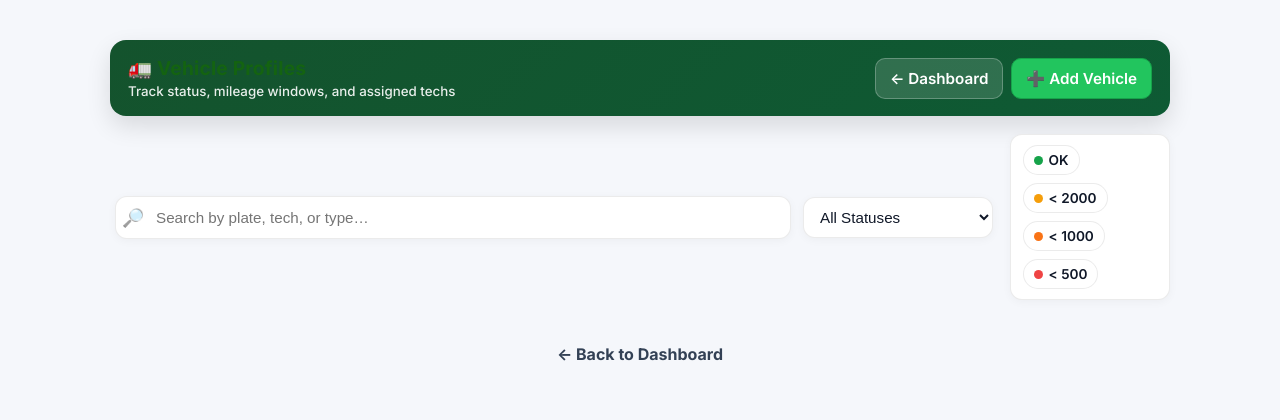
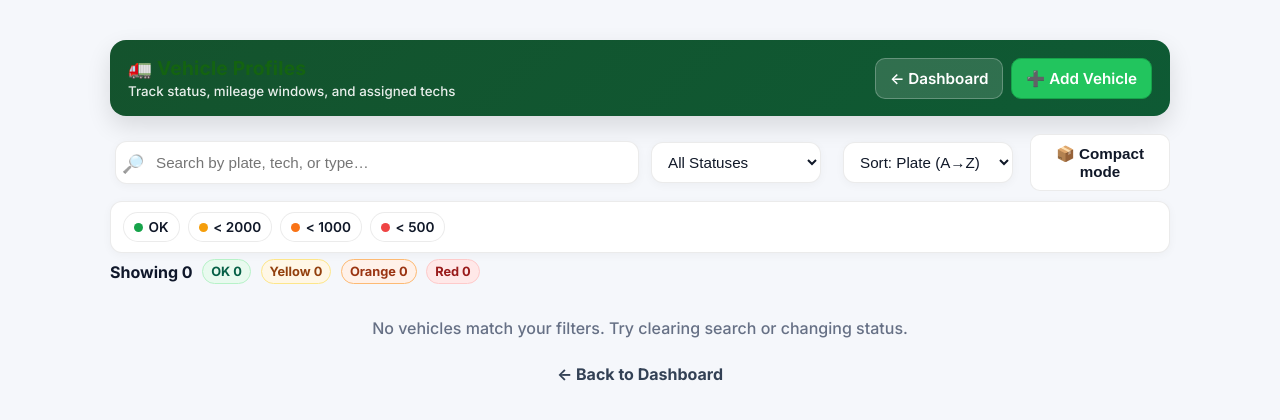
Before and after one commit to GoliathsS/palmcoast-inventory, a Flask app: page /vehicles in a window 1280 px wide. Shown: the top 420 px of the page. Run offline with Flask 3, Linux system fonts and the light colour scheme; data that the repository does not hold is empty; some libraries are stand-ins or nearby versions.

Commit message:
Update vehicles_list.html

```diff
--- a/templates/vehicles_list.html
+++ b/templates/vehicles_list.html
@@ -9,25 +9,12 @@
   <link rel="stylesheet" href="/static/style.css" />
   <style>
     :root{
-      --pc-bg:#f5f7fb;
-      --pc-card:#ffffff;
-      --pc-border:rgba(0,0,0,.08);
-      --pc-text:#101828;
-      --pc-muted:#667085;
-      --pc-green:#14532d;
+      --pc-bg:#f5f7fb; --pc-card:#ffffff; --pc-border:rgba(0,0,0,.08);
+      --pc-text:#101828; --pc-muted:#667085; --pc-green:#14532d;
 
-      /* status colors */
-      --ok:#16a34a;
-      --yellow:#f59e0b;
-      --orange:#f97316;
-      --red:#ef4444;
-
-      --tint-ok:#e9faef;
-      --tint-yellow:#fff7e6;
-      --tint-orange:#fff1e9;
-      --tint-red:#ffe8e8;
+      --ok:#16a34a; --yellow:#f59e0b; --orange:#f97316; --red:#ef4444;
+      --tint-ok:#e9faef; --tint-yellow:#fff7e6; --tint-orange:#fff1e9; --tint-red:#ffe8e8;
     }
-
     *{ box-sizing:border-box }
     html,body{ height:100% }
     body{
@@ -35,12 +22,10 @@
       font-family: "Inter", system-ui, -apple-system, Segoe UI, Roboto, Arial, sans-serif;
       color:var(--pc-text);
     }
-
     .container{ max-width:1100px; margin:0 auto; padding:20px; }
 
     /* Hero */
     .hero{
-      background:#0f3b25;
       background: linear-gradient(135deg, #14532d 0%, #0e5a34 100%);
       color:#fff; border-radius:16px; padding:16px 18px;
       display:flex; align-items:center; justify-content:space-between; gap:16px;
@@ -54,19 +39,20 @@
       padding:10px 14px; border-radius:10px; border:1px solid transparent;
       text-decoration:none; cursor:pointer; font-weight:600; font-size:.95rem;
       transition: transform .12s ease, box-shadow .12s ease, background .12s ease;
-      color:#fff;
     }
-    .btn-success{ background:#22c55e; border-color:#16a34a }
+    .btn-success{ background:#22c55e; color:#fff; border-color:#16a34a }
     .btn-success:hover{ transform: translateY(-1px); box-shadow:0 6px 16px rgba(0,0,0,.15) }
     .btn-secondary{ background:rgba(255,255,255,.14); border-color:rgba(255,255,255,.25); color:#fff }
     .btn-secondary:hover{ background:rgba(255,255,255,.2) }
+    .btn-outline{ background:#fff; color:var(--pc-text); border:1px solid var(--pc-border) }
+    .btn-outline:hover{ box-shadow:0 6px 18px rgba(0,0,0,.08) }
+    .btn-danger{ background:#fff; color:#b91c1c; border:1px solid #f3b4b4 }
+    .btn-danger:hover{ background:#fee2e2 }
 
     /* Controls row */
-    .controls{
-      display:grid; gap:.75rem; grid-template-columns: 1fr; margin: 10px 0 18px;
-    }
-    @media (min-width: 680px){
-      .controls{ grid-template-columns: 1fr 200px 160px; align-items:center }
+    .controls{ display:grid; gap:.75rem; grid-template-columns: 1fr; margin: 10px 0 10px; }
+    @media (min-width: 760px){
+      .controls{ grid-template-columns: 1fr 180px 180px 140px; align-items:center }
     }
     .search{ position:relative }
     .search input{
@@ -90,17 +76,32 @@
     }
     .dot{ width:9px; height:9px; border-radius:50% }
 
+    /* Summary row */
+    .summary{ display:flex; gap:.6rem; flex-wrap:wrap; align-items:center; margin: 6px 0 14px; color:var(--pc-muted) }
+    .summary strong{ color:#0f172a }
+    .count-chip{
+      display:inline-flex; align-items:center; gap:.35rem; padding:4px 8px; border-radius:999px; font-weight:800; font-size:.8rem;
+      background:#fff; border:1px solid var(--pc-border);
+    }
+    .count-ok{ border-color:#b7f2c8; background:var(--tint-ok); color:#065f46 }
+    .count-yellow{ border-color:#fde68a; background:var(--tint-yellow); color:#92400e }
+    .count-orange{ border-color:#fdba74; background:var(--tint-orange); color:#9a3412 }
+    .count-red{ border-color:#fecaca; background:var(--tint-red); color:#991b1b }
+
     /* Grid + cards */
     .vehicle-grid{
       display:grid; gap:14px;
       grid-template-columns: repeat(auto-fill, minmax(320px, 1fr));
+      transition: grid-template-columns .12s ease;
     }
+    .vehicle-grid.compact{ grid-template-columns: repeat(auto-fill, minmax(260px, 1fr)); }
     .vehicle-card{
       background:var(--pc-card); border:1px solid var(--pc-border); border-radius:14px; padding:14px;
       box-shadow:0 2px 12px rgba(0,0,0,.04);
-      transition: transform .12s ease, box-shadow .12s ease, border-color .12s ease;
+      transition: transform .12s ease, box-shadow .12s ease, border-color .12s ease, padding .12s ease;
       position:relative; overflow:hidden;
     }
+    .vehicle-grid.compact .vehicle-card{ padding:10px }
     .vehicle-card:hover{ transform:translateY(-2px); box-shadow:0 10px 20px rgba(0,0,0,.08) }
 
     .status-bar{
@@ -112,9 +113,7 @@
     .status-orange .status-bar{ background:var(--orange) }
     .status-red .status-bar{ background:var(--red) }
 
-    .header{
-      display:flex; justify-content:space-between; gap:10px; margin-bottom:6px; align-items:center;
-    }
+    .header{ display:flex; justify-content:space-between; gap:10px; margin-bottom:6px; align-items:center; }
     .plate{ font-size:1.05rem; font-weight:800; letter-spacing:.3px }
     .type{ color:var(--pc-muted); font-weight:600 }
 
@@ -132,14 +131,7 @@
     .badge.red{ background:var(--tint-red); color:#991b1b; border-color:#fecaca }
 
     .actions{ display:flex; gap:.5rem; flex-wrap:wrap; margin-top:12px }
-    .btn-outline{
-      background:#fff; color:var(--pc-text); border:1px solid var(--pc-border);
-    }
-    .btn-outline:hover{ box-shadow:0 6px 18px rgba(0,0,0,.08) }
-    .btn-danger{
-      background:#fff; color:#b91c1c; border:1px solid #f3b4b4;
-    }
-    .btn-danger:hover{ background:#fee2e2 }
+    .empty{ text-align:center; color:var(--pc-muted); margin:20px 0 6px }
 
     /* Floating add button on mobile */
     .fab{
@@ -150,9 +142,7 @@
     @media (min-width: 700px){ .fab{ display:none } }
 
     /* Back link at bottom */
-    .bottom{
-      text-align:center; margin:26px 0 6px;
-    }
+    .bottom{ text-align:center; margin:26px 0 6px; }
     .back{ color:#334155; text-decoration:none; font-weight:700 }
     .back:hover{ text-decoration:underline }
   </style>
@@ -173,26 +163,44 @@
     </section>
 
     <!-- CONTROLS -->
-    <div class="controls">
+    <div class="controls" role="region" aria-label="Filters">
       <div class="search">
         <span class="icon">🔎</span>
-        <input id="search" type="search" placeholder="Search by plate, tech, or type…">
+        <input id="search" type="search" placeholder="Search by plate, tech, or type…" aria-label="Search vehicles">
       </div>
 
       <select id="statusFilter" class="select" aria-label="Filter by status">
         <option value="all" selected>All Statuses</option>
         <option value="ok">Up to date</option>
-        <option value="yellow">Due < 2000 mi</option>
-        <option value="orange">Due < 1000 mi</option>
-        <option value="red">Due < 500 mi</option>
+        <option value="yellow">Due &lt; 2000 mi</option>
+        <option value="orange">Due &lt; 1000 mi</option>
+        <option value="red">Due &lt; 500 mi</option>
       </select>
 
-      <div class="legend">
-        <span class="chip"><span class="dot" style="background:var(--ok)"></span> OK</span>
-        <span class="chip"><span class="dot" style="background:var(--yellow)"></span> < 2000</span>
-        <span class="chip"><span class="dot" style="background:var(--orange)"></span> < 1000</span>
-        <span class="chip"><span class="dot" style="background:var(--red)"></span> < 500</span>
-      </div>
+      <select id="sortBy" class="select" aria-label="Sort vehicles">
+        <option value="plate" selected>Sort: Plate (A→Z)</option>
+        <option value="tech">Sort: Technician (A→Z)</option>
+        <option value="type">Sort: Type (A→Z)</option>
+        <option value="status">Sort: Status (OK→Red)</option>
+      </select>
+
+      <button id="compactBtn" class="btn btn-outline" type="button" aria-pressed="false">📦 Compact mode</button>
+    </div>
+
+    <div class="legend" aria-hidden="true">
+      <span class="chip"><span class="dot" style="background:var(--ok)"></span> OK</span>
+      <span class="chip"><span class="dot" style="background:var(--yellow)"></span> &lt; 2000</span>
+      <span class="chip"><span class="dot" style="background:var(--orange)"></span> &lt; 1000</span>
+      <span class="chip"><span class="dot" style="background:var(--red)"></span> &lt; 500</span>
+    </div>
+
+    <!-- SUMMARY -->
+    <div class="summary" aria-live="polite" id="summary">
+      <strong id="visCount">Showing 0</strong>
+      <span class="count-chip count-ok" id="cOk">OK 0</span>
+      <span class="count-chip count-yellow" id="cYellow">Yellow 0</span>
+      <span class="count-chip count-orange" id="cOrange">Orange 0</span>
+      <span class="count-chip count-red" id="cRed">Red 0</span>
     </div>
 
     <!-- GRID -->
@@ -237,12 +245,17 @@
 
           <div class="actions">
             <a href="/vehicles/{{ vehicle[0] }}" class="btn btn-outline" aria-label="View vehicle {{ vehicle[1] }}">View</a>
+            <a href="/vehicle-inspection/{{ vehicle[0] }}" class="btn btn-outline" aria-label="Start inspection for {{ vehicle[1] }}">📝 Inspect</a>
             <form action="/delete-vehicle/{{ vehicle[0] }}" method="POST" onsubmit="return confirm('Delete this vehicle?')" style="display:inline;">
               <button type="submit" class="btn btn-danger">Delete</button>
             </form>
           </div>
         </div>
       {% endfor %}
+    </div>
+
+    <div id="emptyState" class="empty" hidden>
+      No vehicles match your filters. Try clearing search or changing status.
     </div>
 
     <div class="bottom">
@@ -254,15 +267,29 @@
   <button class="fab" onclick="location.href='/vehicles/new'" aria-label="Add Vehicle">➕</button>
 
   <script>
-    // Client-side filter: search + status
+    // --- Elements
     const search = document.getElementById('search');
     const statusFilter = document.getElementById('statusFilter');
+    const sortBy = document.getElementById('sortBy');
+    const compactBtn = document.getElementById('compactBtn');
+    const grid = document.getElementById('grid');
     const cards = Array.from(document.querySelectorAll('.vehicle-card'));
+    const empty = document.getElementById('emptyState');
 
+    const visCount = document.getElementById('visCount');
+    const cOk = document.getElementById('cOk');
+    const cYellow = document.getElementById('cYellow');
+    const cOrange = document.getElementById('cOrange');
+    const cRed = document.getElementById('cRed');
+
+    const STATUS_ORDER = { ok:0, yellow:1, orange:2, red:3 };
+
+    // --- Apply filters + sort
     function applyFilters(){
       const q = (search.value || '').trim().toLowerCase();
       const s = statusFilter.value; // all | ok | yellow | orange | red
 
+      let visible = [];
       cards.forEach(card => {
         const plate = card.dataset.plate;
         const tech  = card.dataset.tech;
@@ -272,12 +299,89 @@
         const matchText = !q || plate.includes(q) || tech.includes(q) || type.includes(q);
         const matchStatus = (s === 'all') || (st === s);
 
-        card.style.display = (matchText && matchStatus) ? '' : 'none';
+        const show = (matchText && matchStatus);
+        card.style.display = show ? '' : 'none';
+        if (show) visible.push(card);
       });
+
+      // Sort visible cards
+      const key = sortBy.value;
+      visible.sort((a,b) => {
+        if (key === 'status') {
+          return STATUS_ORDER[a.dataset.status] - STATUS_ORDER[b.dataset.status];
+        }
+        const av = (a.dataset[key] || '').toString();
+        const bv = (b.dataset[key] || '').toString();
+        return av.localeCompare(bv, undefined, { sensitivity:'base' });
+      });
+
+      // Re-append in sorted order
+      visible.forEach(card => grid.appendChild(card));
+
+      updateCounts();
+      empty.hidden = visible.length !== 0;
+
+      saveFilters();
     }
 
+    // --- Counts
+    function updateCounts(){
+      let total = 0, ok=0, y=0, o=0, r=0;
+      cards.forEach(c => {
+        if (c.style.display === 'none') return;
+        total++;
+        const st = c.dataset.status;
+        if (st === 'ok') ok++;
+        else if (st === 'yellow') y++;
+        else if (st === 'orange') o++;
+        else if (st === 'red') r++;
+      });
+      visCount.textContent = `Showing ${total}`;
+      cOk.textContent = `OK ${ok}`;
+      cYellow.textContent = `Yellow ${y}`;
+      cOrange.textContent = `Orange ${o}`;
+      cRed.textContent = `Red ${r}`;
+    }
+
+    // --- Compact toggle
+    function toggleCompact(){
+      const on = grid.classList.toggle('compact');
+      compactBtn.setAttribute('aria-pressed', on ? 'true' : 'false');
+      saveFilters();
+    }
+
+    // --- Persist filters
+    const STORE_KEY = 'vehListFilters';
+    function saveFilters(){
+      const data = {
+        q: search.value || '',
+        status: statusFilter.value,
+        sort: sortBy.value,
+        compact: grid.classList.contains('compact')
+      };
+      localStorage.setItem(STORE_KEY, JSON.stringify(data));
+    }
+    function restoreFilters(){
+      try{
+        const raw = localStorage.getItem(STORE_KEY);
+        if (!raw) return;
+        const data = JSON.parse(raw);
+        if (data.q !== undefined) search.value = data.q;
+        if (data.status) statusFilter.value = data.status;
+        if (data.sort) sortBy.value = data.sort;
+        if (data.compact) grid.classList.add('compact'), compactBtn.setAttribute('aria-pressed','true');
+      }catch(e){}
+    }
+
+    // --- Wire up
     search.addEventListener('input', applyFilters);
     statusFilter.addEventListener('change', applyFilters);
+    sortBy.addEventListener('change', applyFilters);
+    compactBtn.addEventListener('click', toggleCompact);
+
+    // Init
+    restoreFilters();
+    applyFilters();
   </script>
 </body>
 </html>
```
